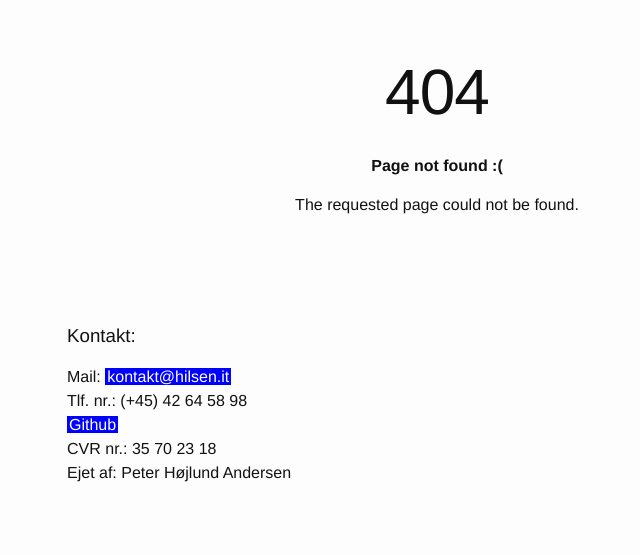
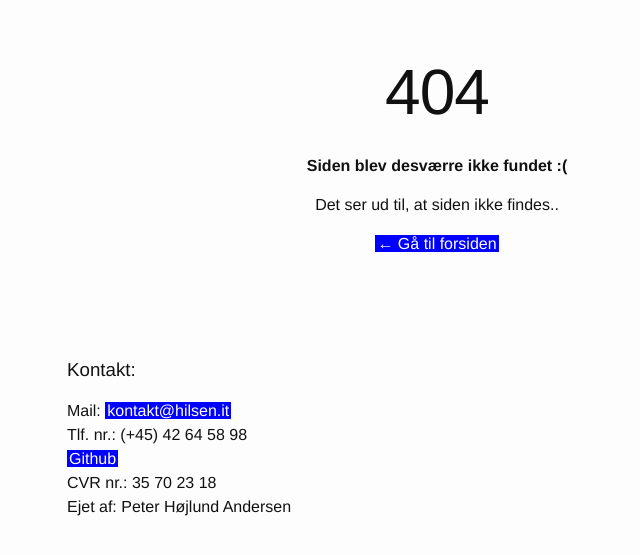
Before and after one commit to peterhoejlundandersen/hilsen, a PHP site: page /_site/404.html in a window 1280 px wide. Shown: the part 110-665 px from the top of the page, without its empty margins (203-843 px from the left). Run offline with PHP 8.4, Linux system fonts and the light colour scheme.

Commit message:
changed 404 page

```diff
--- a/_site/404.html
+++ b/_site/404.html
@@ -72,13 +72,22 @@
     line-height: 1;
     letter-spacing: -1px;
   }
+.blue-highlight {
+  background: blue;
+	color: white!important;
+	padding: 0 2px;
+}
+.blue-highlight:hover {
+	background-color: blue;
+}
 </style>
 
 <div class="container">
   <h1>404</h1>
 
-  <p><strong>Page not found :(</strong></p>
-  <p>The requested page could not be found.</p>
+  <p><strong>Siden blev desværre ikke fundet :(</strong></p>
+  <p>Det ser ud til, at siden ikke findes.. </p>
+	<a class="blue-highlight" href="https://hilsen.it/">&#8592; Gå til forsiden</a>
 </div>
 
       <div>
--- a/_site/assets/main.css
+++ b/_site/assets/main.css
@@ -72,7 +72,7 @@ a {
   color: #2a7ae2;
   text-decoration: none; }
   a:visited {
-    color: black }
+    color: #1756a9; }
   a:hover {
     color: #111;
     text-decoration: underline; }
--- a/_site/feed.xml
+++ b/_site/feed.xml
@@ -1,4 +1,4 @@
-<?xml version="1.0" encoding="utf-8"?><feed xmlns="http://www.w3.org/2005/Atom" ><generator uri="https://jekyllrb.com/" version="3.7.2">Jekyll</generator><link href="http://localhost:4000/feed.xml" rel="self" type="application/atom+xml" /><link href="http://localhost:4000/" rel="alternate" type="text/html" /><updated>2018-01-31T11:19:43+01:00</updated><id>http://localhost:4000/</id><title type="html">Hilsen IT</title><subtitle>Designer hjemmesider med et sikkert fundament i Ruby on Rails, Jekyll og Angular</subtitle><entry><title type="html">Techlove! - Vim, LastPass, Tomighty &amp;amp; DTTM</title><link href="http://localhost:4000/blogs/2018/01/27/techlove.html" rel="alternate" type="text/html" title="Techlove! - Vim, LastPass, Tomighty &amp; DTTM" /><published>2018-01-27T00:00:00+01:00</published><updated>2018-01-27T00:00:00+01:00</updated><id>http://localhost:4000/blogs/2018/01/27/techlove</id><content type="html" xml:base="http://localhost:4000/blogs/2018/01/27/techlove.html">&lt;blockquote&gt;
+<?xml version="1.0" encoding="utf-8"?><feed xmlns="http://www.w3.org/2005/Atom" ><generator uri="https://jekyllrb.com/" version="3.7.2">Jekyll</generator><link href="http://localhost:4000/feed.xml" rel="self" type="application/atom+xml" /><link href="http://localhost:4000/" rel="alternate" type="text/html" /><updated>2018-01-31T11:26:46+01:00</updated><id>http://localhost:4000/</id><title type="html">Hilsen IT</title><subtitle>Designer hjemmesider med et sikkert fundament i Ruby on Rails, Jekyll og Angular</subtitle><entry><title type="html">Techlove! - Vim, LastPass, Tomighty &amp;amp; DTTM</title><link href="http://localhost:4000/blogs/2018/01/27/techlove.html" rel="alternate" type="text/html" title="Techlove! - Vim, LastPass, Tomighty &amp; DTTM" /><published>2018-01-27T00:00:00+01:00</published><updated>2018-01-27T00:00:00+01:00</updated><id>http://localhost:4000/blogs/2018/01/27/techlove</id><content type="html" xml:base="http://localhost:4000/blogs/2018/01/27/techlove.html">&lt;blockquote&gt;
   &lt;p&gt;Techlove er en samling af værktøjer, som jeg gør brug af hver dag. De hjælper mig dagligt med at gøre det til en mere flydende bevægelse at arbejde på en computer. Hvis du som jeg sidder størstedelen af din arbejdstid ved en computer og samtidig elsker dette værktøj, så har du nu mulighed for at slibe det en smule ‘skarpere’.&lt;/p&gt;
 &lt;/blockquote&gt;
 
```
Also changed, not shown: 404.html (+11 -2 lines).
